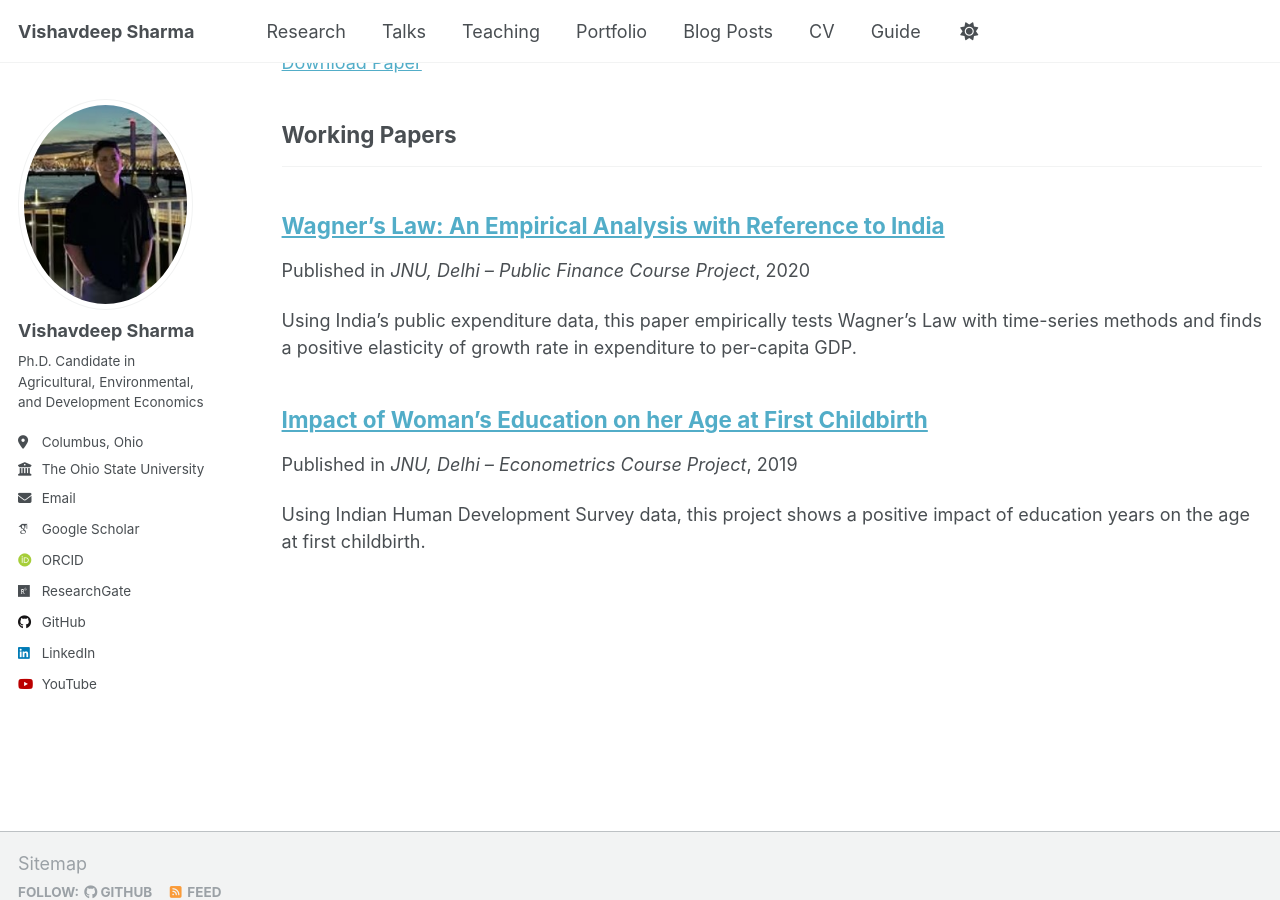
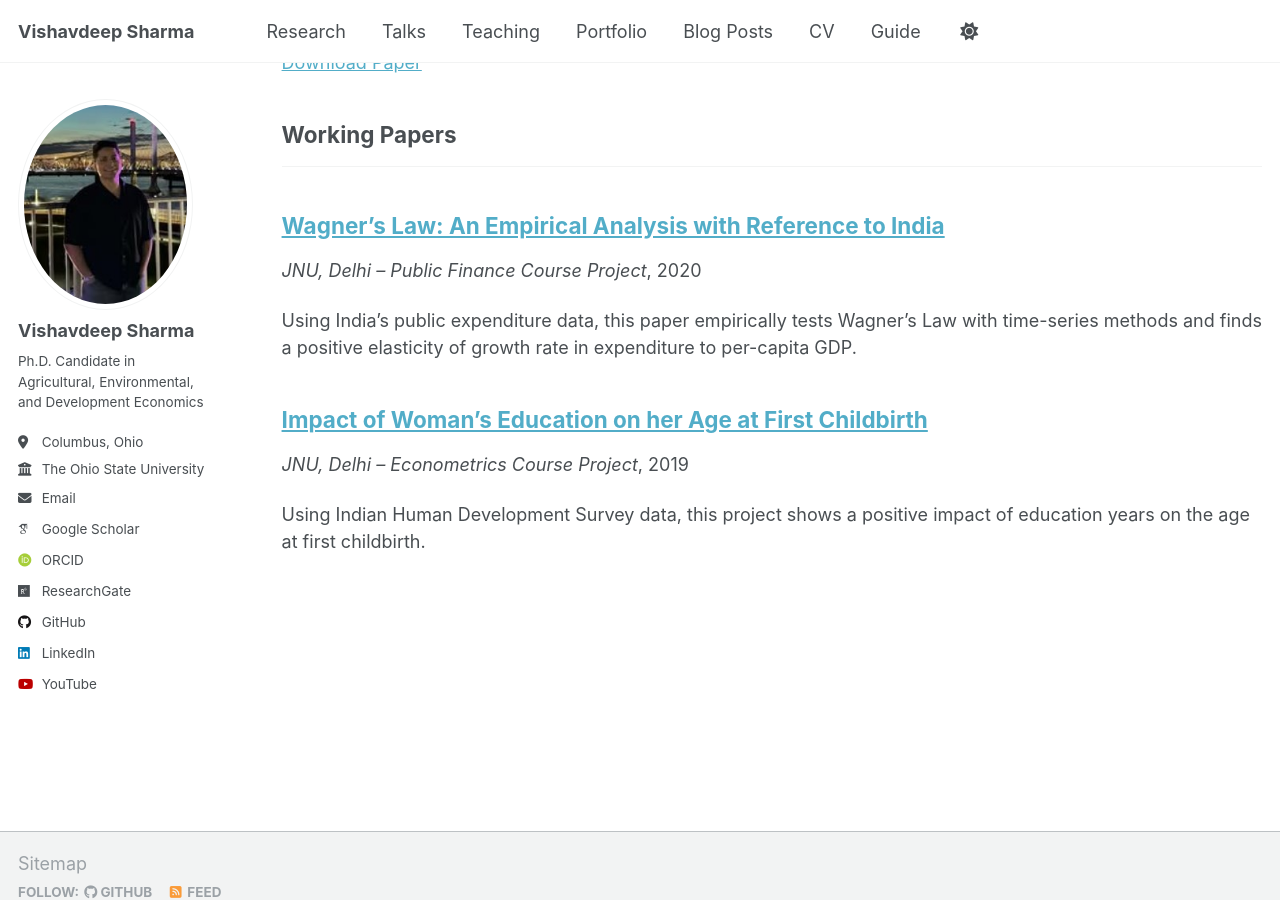
Before and after one commit to vishavdeeps95/vishavdeeps95.github.io, a Jekyll site: the page built from _pages/publications.html, in a window 1280 px wide and 900 px high, scrolled down 1053 px. Built offline with Jekyll 4.4.1, drawn with Linux system fonts in a browser that asks for light colours; some web fonts are replaced; a script that is not in the unit is left out.

Commit message:
Update archive-single.html

```diff
--- a/_includes/archive-single.html
+++ b/_includes/archive-single.html
@@ -41,10 +41,15 @@
     {% if post.collection == 'teaching' %}
   <p> {{ post.type }}, <i>{{ post.venue }}</i>, {{ post.date | default: "1900-01-01" | date: "%Y" }} </p>
 {% elsif post.collection == 'publications' %}
+  {% if post.category == "conferences" %}
+    <p><i>{{ post.venue }}</i>, {{ post.date | default: "1900-01-01" | date: "%Y" }} </p>
+  {% else %}
     <p>Published in <i>{{ post.venue }}</i>, {{ post.date | default: "1900-01-01" | date: "%Y" }} </p>
+  {% endif %}
 {% elsif post.date %}
   <p class="page__date"><strong><i class="fa fa-fw fa-calendar" aria-hidden="true"></i> {{ site.data.ui-text[site.locale].date_label | default: "Published:" }}</strong> <time datetime="{{ post.date | default: "1900-01-01" | date_to_xmlschema }}">{{ post.date | default: "1900-01-01" | date: "%B %d, %Y" }}</time></p>
 {% endif %}
+
 
     {% if post.excerpt and site.read_more != 'enabled' %}
     <p class="archive__item-excerpt" itemprop="description">{{ post.excerpt | markdownify }}</p>
```
Lines whose indentation alone changed are shown as unchanged.
